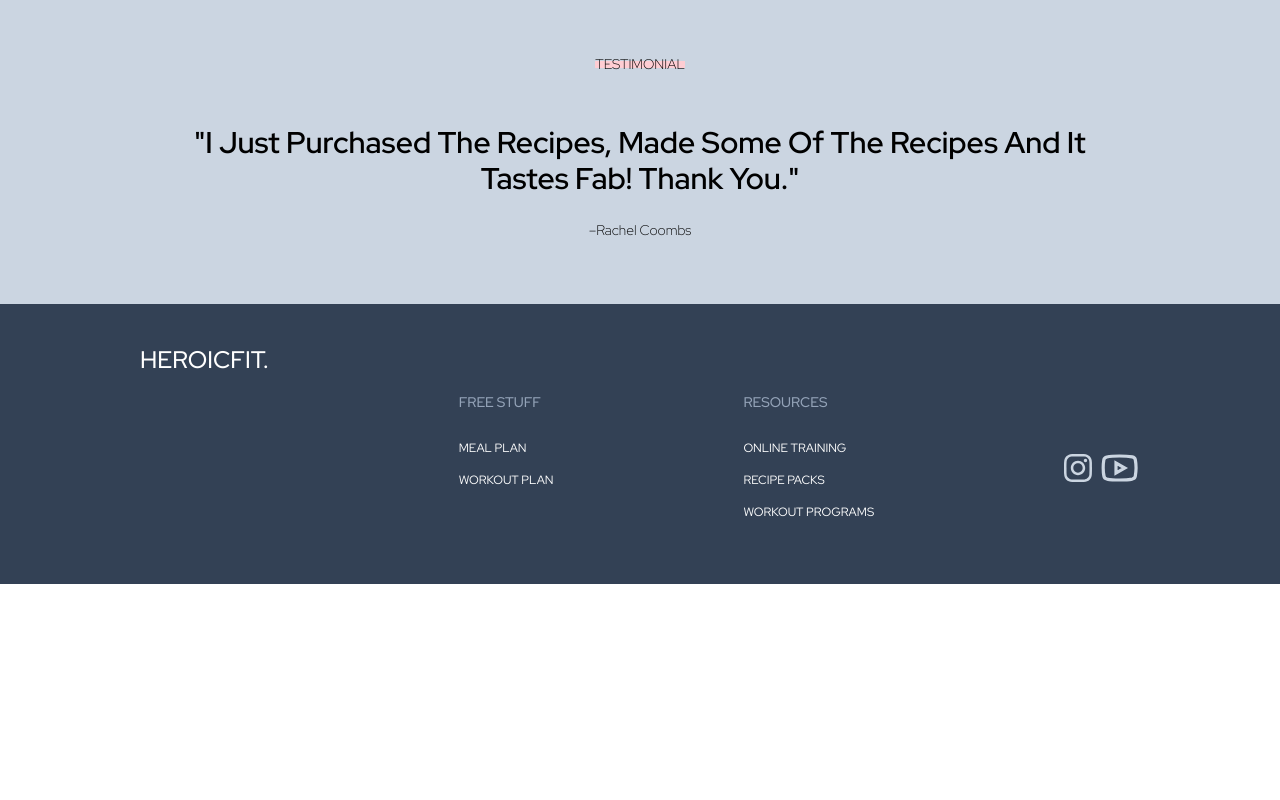
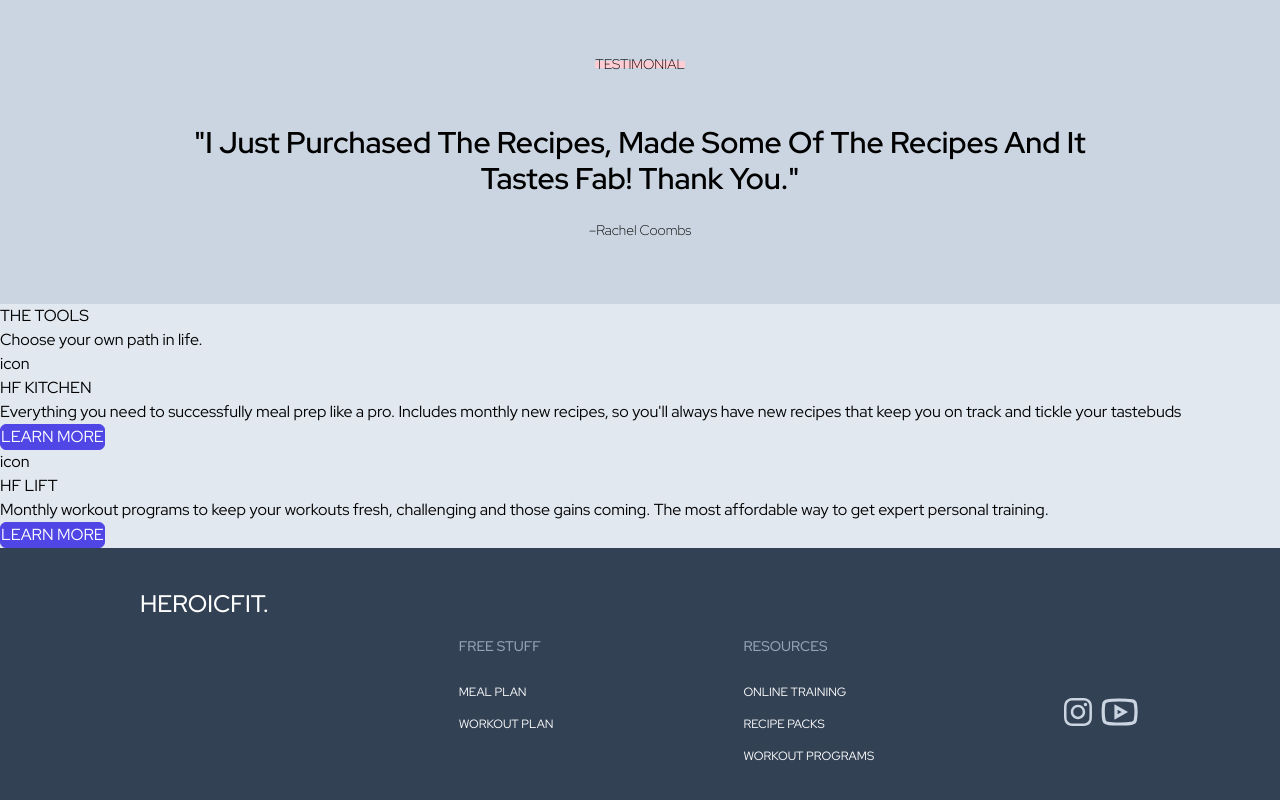
Before and after one commit to thuannguyen88/heroicfit, a React (Create React App) app: page / in a window 1280 px wide. Shown: the part 2173-2973 px from the top of the page. Before the commit the page ends 2757 px from the top, so only its background shows below. Built offline with nearby package versions, Linux system fonts and the light colour scheme.

Commit message:
added skeleton for products section

```diff
--- a/src/App.js
+++ b/src/App.js
@@ -4,6 +4,7 @@
 import Benefits from "./components/FreeResources";
 import Testimonial from "./components/Testimonial";
 import Footer from "./components/Footer";
+import Products from "./components/Products";
 
 function App() {
   return (
@@ -13,6 +14,7 @@
       <About />
       <Benefits />
       <Testimonial />
+      <Products />
       <Footer />
     </>
   );
--- /dev/null
+++ b/src/components/Products.jsx
@@ -0,0 +1,36 @@
+import React from "react";
+
+export default function Products() {
+  return (
+    <div className="bg-slate-200 w-full">
+      <div className="flex flex-col">
+        <div className="">
+          <h1>THE TOOLS</h1>
+          <h6>Choose your own path in life.</h6>
+        </div>
+        <div>
+          <div>
+            <h3>icon</h3>
+            <h2>HF KITCHEN</h2>
+            <p>
+              Everything you need to successfully meal prep like a pro. Includes
+              monthly new recipes, so you'll always have new recipes that keep
+              you on track and tickle your tastebuds
+            </p>
+            <button>LEARN MORE</button>
+          </div>
+          <div>
+            <h3>icon</h3>
+            <h2>HF LIFT</h2>
+            <p>
+              Monthly workout programs to keep your workouts fresh, challenging
+              and those gains coming. The most affordable way to get expert
+              personal training.
+            </p>
+            <button>LEARN MORE</button>
+          </div>
+        </div>
+      </div>
+    </div>
+  );
+}
```
